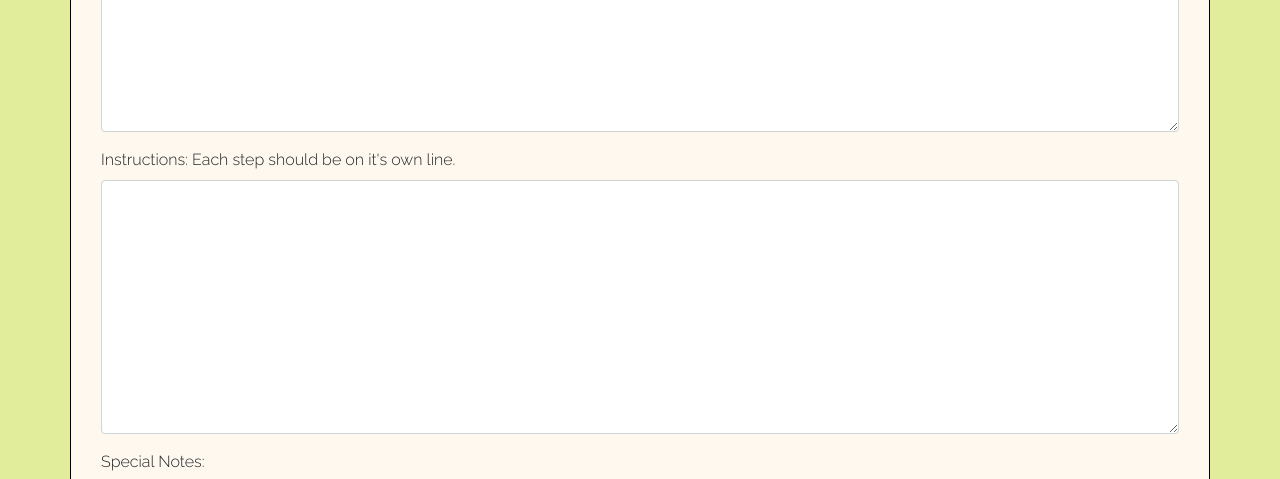
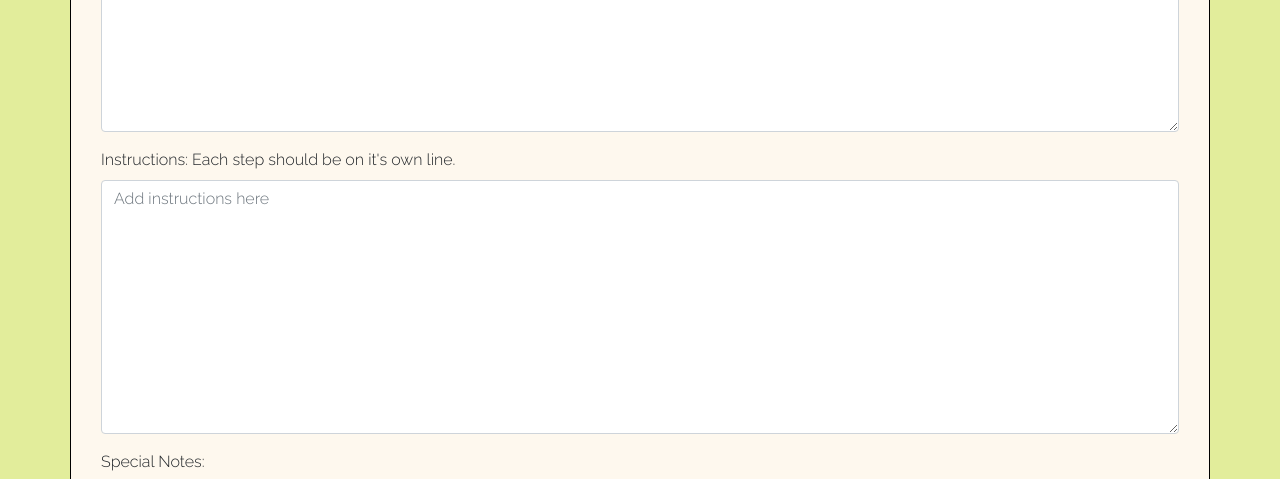
Before and after one commit to Kaleighspurio/Project2-Recipe-Box, a website: page public/create.html in a window 1280 px wide. Shown: the part 1016-1495 px from the top of the page. Drawn offline with nearby package versions, Linux system fonts and the light colour scheme.

Commit message:
added placeholder for instructions

```diff
--- a/public/create.html
+++ b/public/create.html
@@ -180,6 +180,7 @@
             class="form-control"
             id="instructions"
             rows="10"
+            placeholder="Add instructions here"
           ></textarea>
         </div>
         <div class="form-group">
```
